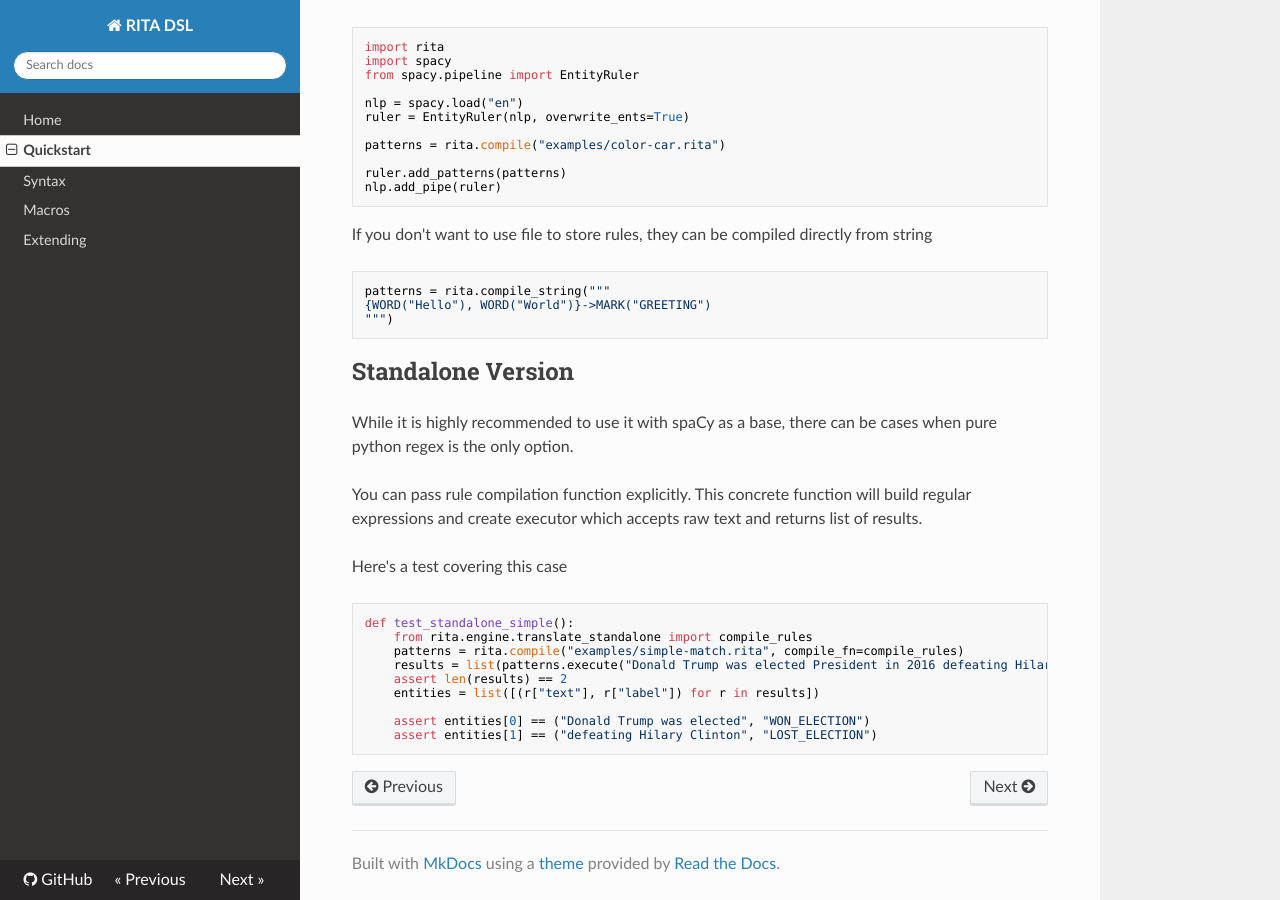
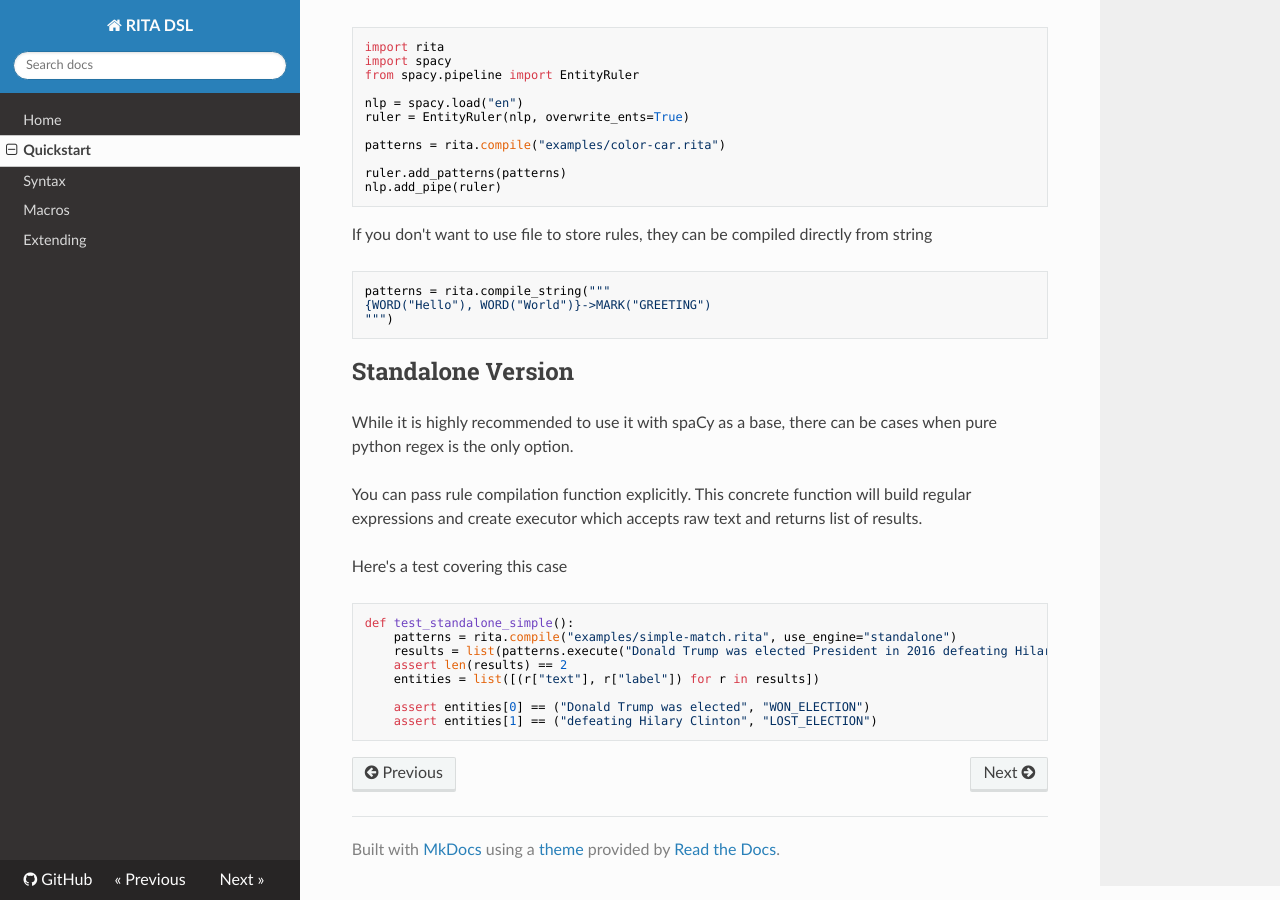
Before and after one commit to zaibacu/rita-dsl, an MkDocs documentation site: the page built from docs/quickstart.md, in a window 1280 px wide and 900 px high, scrolled down 1084 px. Built offline with MkDocs 1.6.1, drawn with Linux system fonts in a browser that asks for light colours; nearby versions of some CDN libraries.

Commit message:
Update docs

````diff
--- a/docs/quickstart.md
+++ b/docs/quickstart.md
@@ -85,8 +85,7 @@ Here's a test covering this case
 
 ```python
 def test_standalone_simple():
-    from rita.engine.translate_standalone import compile_rules
-    patterns = rita.compile("examples/simple-match.rita", compile_fn=compile_rules)
+    patterns = rita.compile("examples/simple-match.rita", use_engine="standalone")
     results = list(patterns.execute("Donald Trump was elected President in 2016 defeating Hilary Clinton."))
     assert len(results) == 2
     entities = list([(r["text"], r["label"]) for r in results])
````
